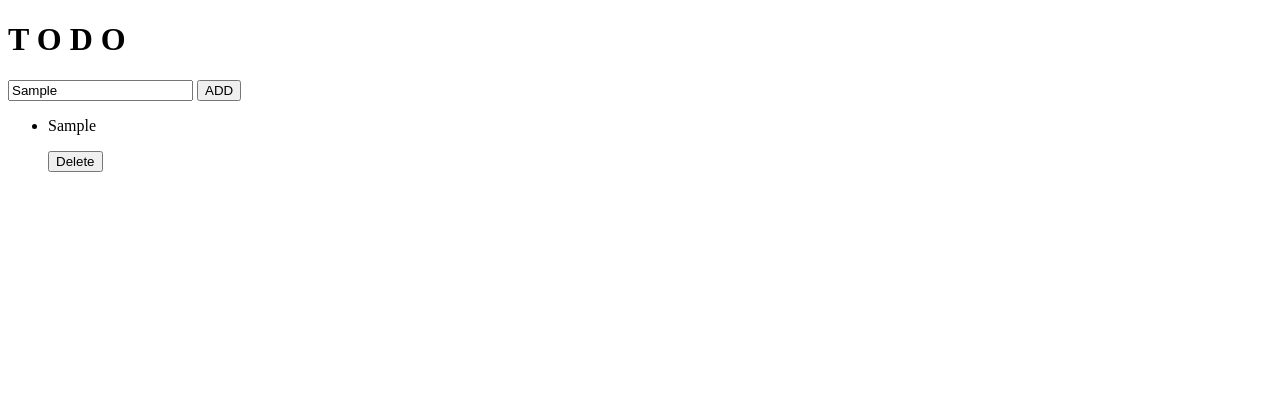
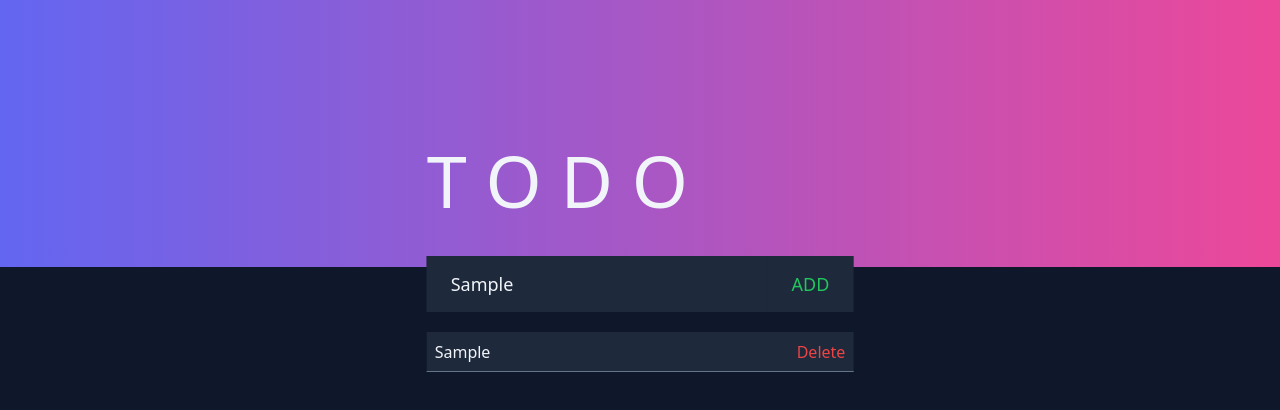
Before and after one commit to adel-gu/Todo-typescript, a website with bundled scripts: page public/index.html in a window 1280 px wide. Both pictures are taken after typing "Sample" into the empty fields and a click on the button "ADD". Built offline with nearby package versions, Linux system fonts and the light colour scheme.

Commit message:
Add styles to html element tasks

```diff
--- a/public/index.html
+++ b/public/index.html
@@ -5,7 +5,7 @@
     <meta http-equiv="X-UA-Compatible" content="IE=edge" />
     <meta name="viewport" content="width=device-width, initial-scale=1.0" />
     <script type="module" src="dist/index.js" defer></script>
-    <!-- <script src="https://cdn.tailwindcss.com" defer></script> -->
+    <script src="https://cdn.tailwindcss.com" defer></script>
     <title>Todo</title>
   </head>
   <body class="relative flex flex-col h-screen text-slate-100">
--- a/src/modules/taskRendering.ts
+++ b/src/modules/taskRendering.ts
@@ -1,4 +1,8 @@
-import { Task } from "./types"
+import { Task, elementDivClasses, elementDeletBtnClasses } from "./types"
+
+const addElementClasses = (classesArr: string[], htmlElement: HTMLElement) => {
+  classesArr.forEach(classStr => htmlElement.classList.add(classStr))
+}
 
 const createTaskElement = (taskId: number, taskTitle: string): HTMLLIElement => {
   const taskItem = document.createElement("li")
@@ -6,14 +10,14 @@ const createTaskElement = (taskId: number, taskTitle: string): HTMLLIElement =>
   taskItem.setAttribute("data-id", `${taskId}`)
 
   const taskItemContent = document.createElement("div")
-  // taskItemContent.classList.add("task-item-content flex justify-between items-center h-10 px-2 bg-slate-800 border-slate-500 border-b")
+  addElementClasses(elementDivClasses, taskItemContent)
 
   const title = document.createElement("p")
   title.textContent = taskTitle
 
   const deleteBtn = document.createElement("button")
   deleteBtn.textContent = "Delete"
-  // deleteBtn.classList.add("text-red-500 active:text-slate-700")
+  addElementClasses(elementDeletBtnClasses, deleteBtn)
 
   // Append childes
   taskItem.appendChild(taskItemContent)
--- a/src/modules/types.ts
+++ b/src/modules/types.ts
@@ -3,4 +3,9 @@ type Task = {
   title: string
 }
 
-export { Task }
+const elementDivClasses: string[] = ["task-item-content", "flex", "justify-between", "items-center", "h-10", "px-2", "bg-slate-800", "border-slate-500", "border-b"]
+
+const elementDeletBtnClasses: string[] = ["text-red-500", "active:text-slate-700"]
+
+
+export { Task, elementDivClasses, elementDeletBtnClasses }
```
